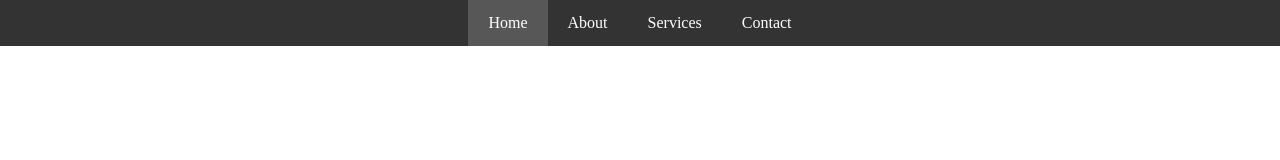
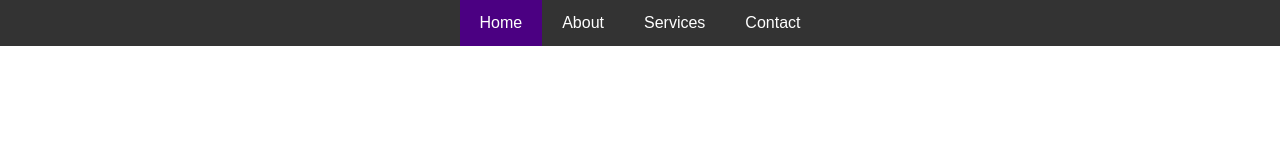
Before and after one commit to indygo-ihs/indygo-ihs.github.io, a plain HTML site: page index.html in a window 1280 px wide. In both pictures the pointer is over the link "Home". Drawn offline with Linux system fonts and the light colour scheme.

Commit message:
Update styles.css

```diff
--- a/styles.css
+++ b/styles.css
@@ -1,5 +1,6 @@
 /* Basic reset */
 body, ul {
+    font-family: sans-serif;
     margin: 0;
     padding: 0;
     list-style: none;
@@ -28,5 +29,5 @@ body, ul {
 }
 
 .nav-list a:hover {
-    background-color: #575757;
+    background-color: #4b0082;
 }
```
